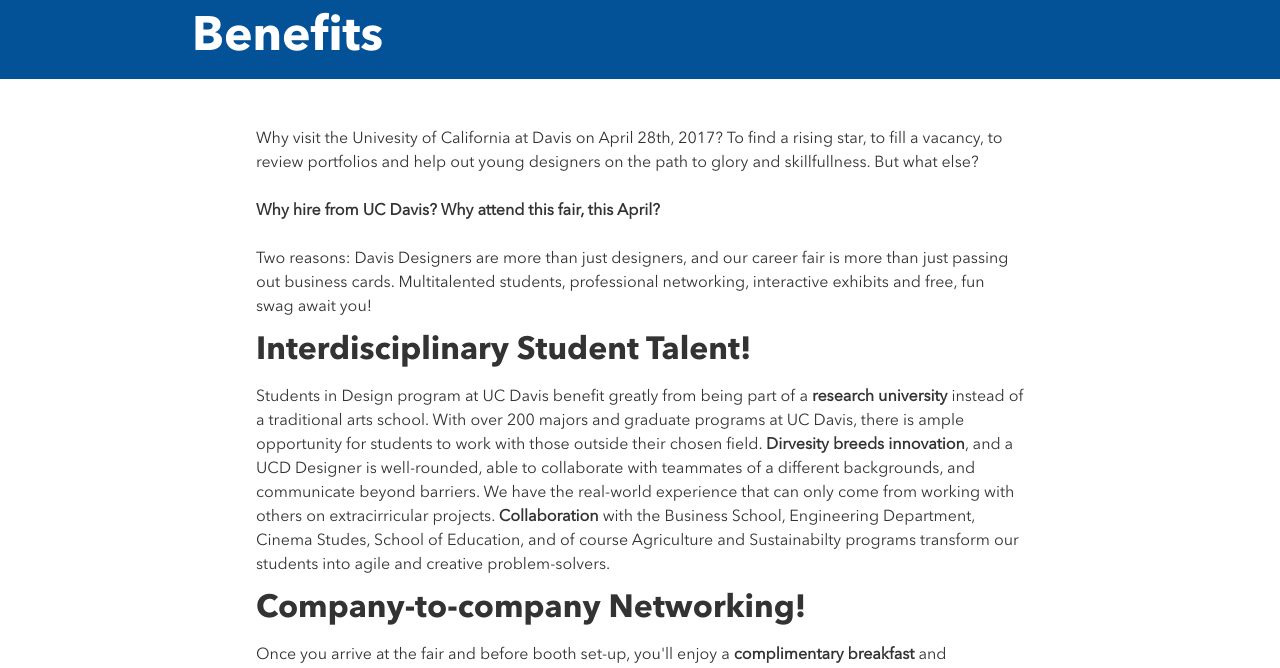
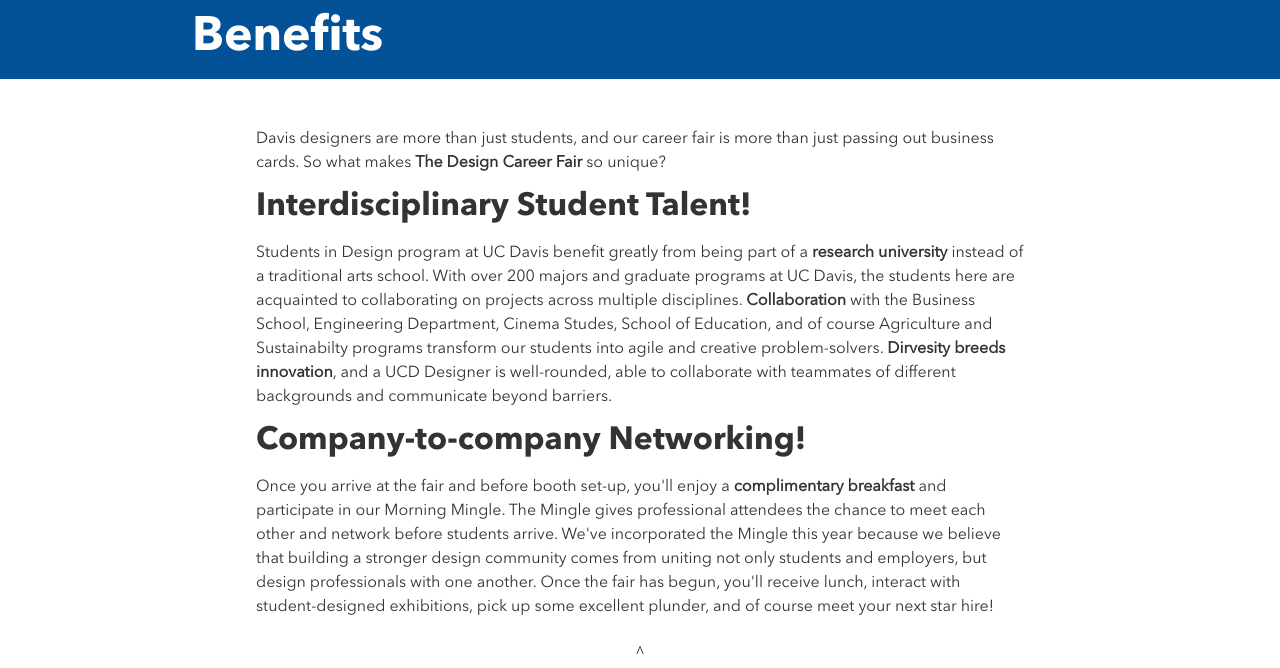
Before and after one commit to ucddesigncareerfair/ucd_dcf_2017, a plain HTML site: page employers/benefits/index.html in a window 1280 px wide. Shown: the part 83-751 px from the top of the page. Drawn offline with Linux system fonts and the light colour scheme.

Commit message:
edited many typos from last year's page

```diff
--- a/employers/benefits/index.html
+++ b/employers/benefits/index.html
@@ -167,31 +167,26 @@
 
 	<section class="main-section">
 
-		<p>Why visit the Univesity of California at Davis on April 28th, 2017? To find a rising star, to fill a vacancy,
-			to review portfolios and help out young designers on the path to glory and skillfullness. But what else?
-			<br><br><strong>Why hire from UC Davis? Why attend this fair, this April?</strong>
-
-			<br><br>Two reasons: Davis Designers are more than just designers, and our career fair is more than just passing
-			out business cards. Multitalented students, professional networking, interactive exhibits and free,
-			fun swag await you!</p>
+		<p>Davis designers are more than just students, and our career fair is more than just passing
+			out business cards. So what makes <strong>The Design Career Fair</strong> so unique?</p>
 
 		<h2>Interdisciplinary Student Talent!</h2>
 
-			<p>Students in Design program at UC Davis benefit greatly from being part of a <strong>research university</strong> instead of a
-				traditional arts school. With over 200 majors and graduate programs at UC Davis, there is ample opportunity for
-				students to work with those outside their chosen field. <strong>Dirvesity breeds innovation</strong>, and a UCD Designer is well-rounded,
-				able to collaborate with teammates of a different backgrounds, and communicate beyond barriers. We have the
-				real-world experience that can only come from working with others on extracirricular projects.
+			<p>Students in Design program at UC Davis benefit greatly from being part of a <strong>research university</strong>
+				instead of a traditional arts school. With over 200 majors and graduate programs at UC Davis, the students here are
+				acquainted to collaborating on projects across multiple disciplines.
 				<strong>Collaboration</strong> with the Business School, Engineering Department, Cinema Studes, School of Education, and of course
-				Agriculture and Sustainabilty programs transform our students into agile and creative problem-solvers.</p>
+				Agriculture and Sustainabilty programs transform our students into agile and creative problem-solvers.
+				<strong>Dirvesity breeds innovation</strong>, and a UCD Designer is well-rounded,
+				able to collaborate with teammates of different backgrounds and communicate beyond barriers.</p>
 
 		<h2>Company-to-company Networking!</h2>
 
 			<p>Once you arrive at the fair and before booth set-up, you'll enjoy a <strong>complimentary breakfast</strong> and participate in
-				our Morning Mingle. The Mingle gives professional atendees the chance to meet each other and network before
-				students arrive. We've incorportated the Mingle this year because we believe that building a stronger design
-				community comes from uniting not only students and employers, but design profressionals with one another.
-				Once the fair has begun, you'll recieve lunch, interact with student-designed exhibitions, pick up some excellent
+				our Morning Mingle. The Mingle gives professional attendees the chance to meet each other and network before
+				students arrive. We've incorporated the Mingle this year because we believe that building a stronger design
+				community comes from uniting not only students and employers, but design professionals with one another.
+				Once the fair has begun, you'll receive lunch, interact with student-designed exhibitions, pick up some excellent
 				plunder, and of course meet your next star hire!</p>
 
 	</section>
```
